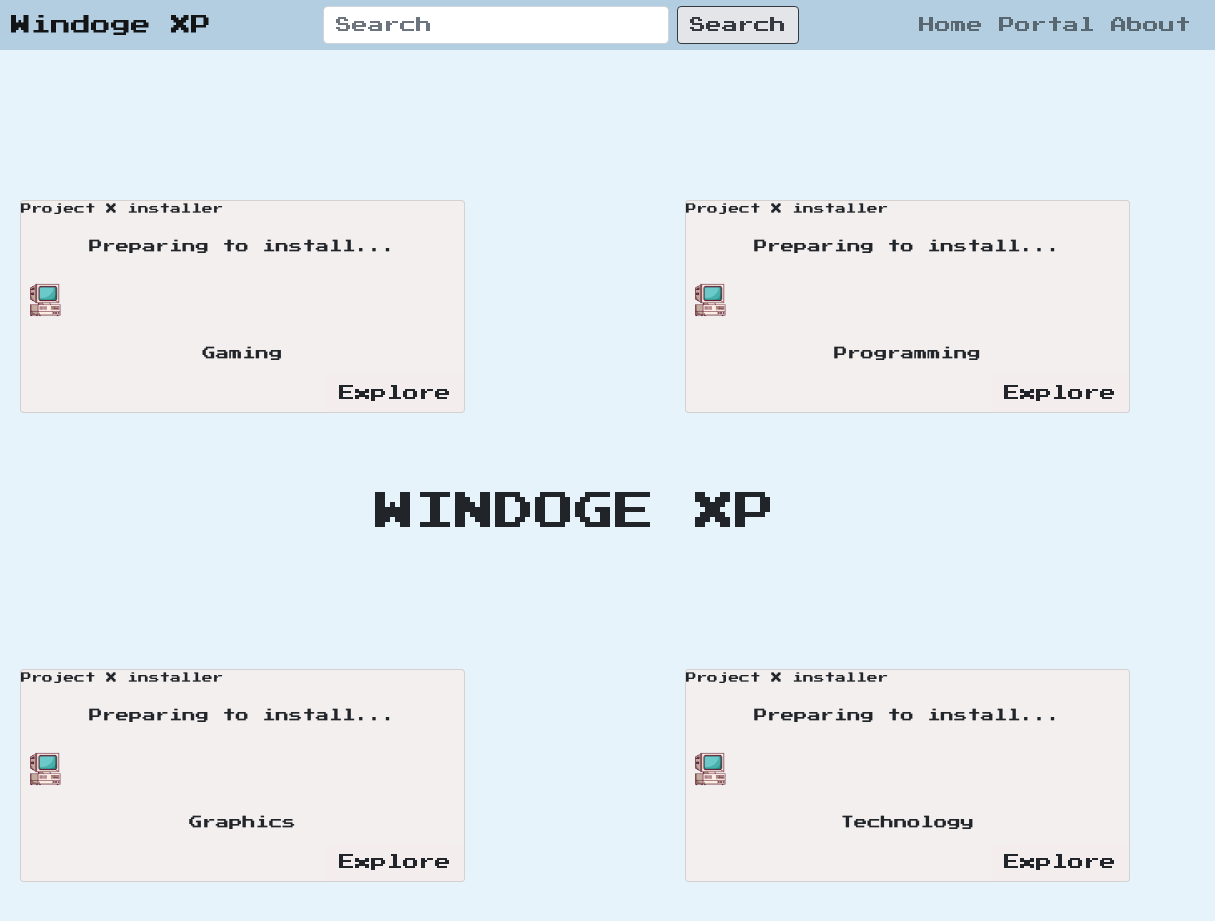
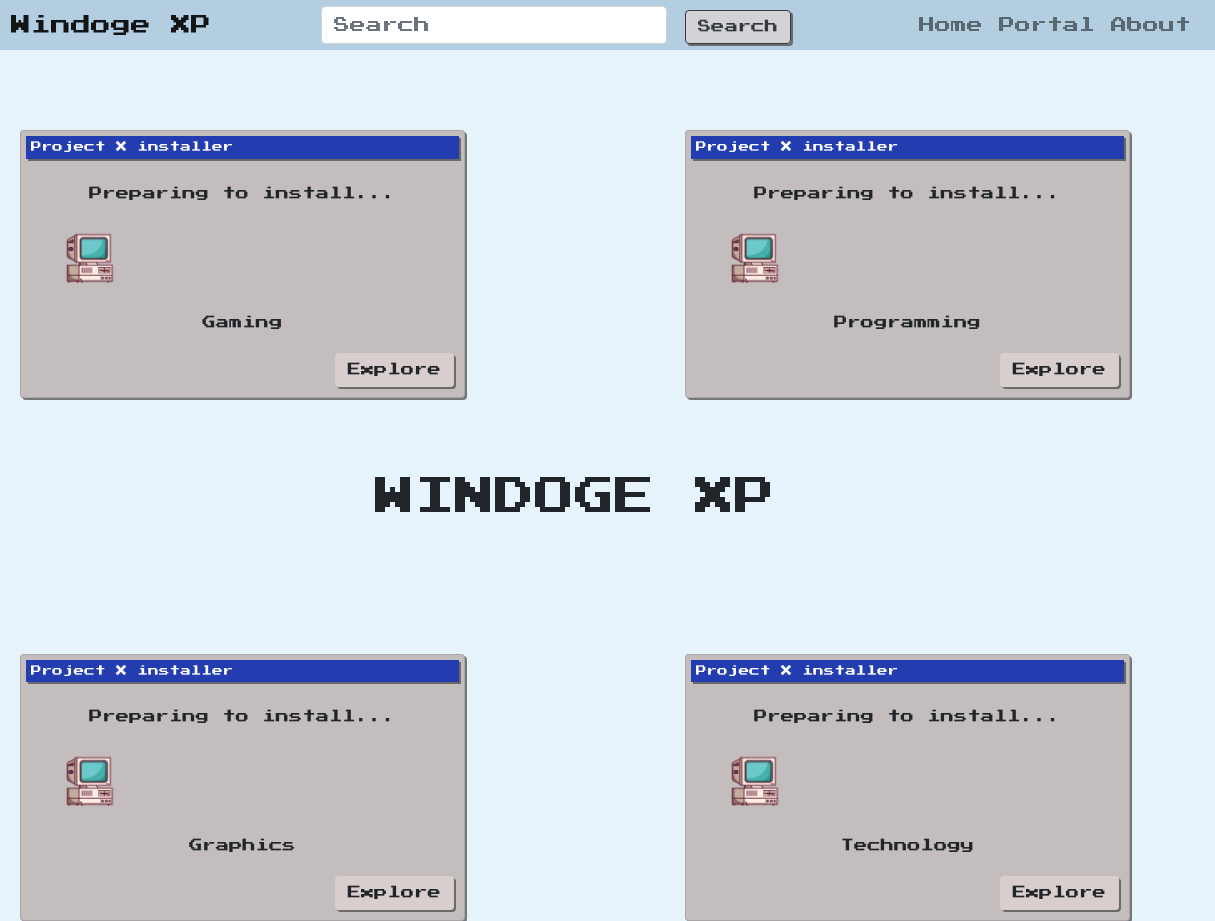
Before and after one commit to SuperBrava/LAP-1-PROJECT-Frontend, a plain HTML site: page index.html in a window 1280 px wide. Shown: the full height of the page, 65-1280 px from the left. Before the commit the page ends 882 px from the top, so only its background shows below. Drawn offline with nearby package versions, Linux system fonts and the light colour scheme.

Commit message:
commit to pull changes

```diff
--- a/index.html
+++ b/index.html
@@ -44,7 +44,8 @@
     <div class="container">
         <div class="row d-flex justify-content-between">
           <div class="col-5">
-            <div class="card">Project X installer
+            <div class="card">
+                <h4>Project X installer</h4>
             <p class="card-text">Preparing to install...</p>
             <img class="card-icon" src="./assets/Better retro comp.png" alt="computer icon">
             <h5 class="card-title">Gaming</h5>
@@ -52,7 +53,8 @@
             </div>
           </div>
           <div class="col-5">
-            <div class="card">Project X installer
+            <div class="card">
+                <h4>Project X installer</h4>
             <p class="card-text">Preparing to install...</p>
             <img class="card-icon" src="./assets/Better retro comp.png" alt="computer icon">
             <h5 class="card-title">Programming</h5>
@@ -66,7 +68,8 @@
       <div class="container2">
         <div class="row d-flex justify-content-between">
           <div class="col-5">
-            <div class="card">Project X installer
+            <div class="card">
+                <h4>Project X installer</h4>
             <p class="card-text">Preparing to install...</p>
             <img class="card-icon" src="./assets/Better retro comp.png" alt="computer icon">
             <h5 class="card-title">Graphics</h5>
@@ -74,7 +77,8 @@
         </div>
           </div>
           <div class="col-5">
-            <div class="card">Project X installer
+            <div class="card">
+                <h4>Project X installer</h4>
             <p class="card-text">Preparing to install...</p>
             <img class="card-icon" src="./assets/Better retro comp.png" alt="computer icon">
             <h5 class="card-title">Technology</h5>
--- a/style.css
+++ b/style.css
@@ -1,8 +1,13 @@
 
 .btn{
-    background-color: rgba(243, 237, 237, 0.753);
+    background-color: rgba(224, 211, 211, 0.753);
     font-family: 'retrofont';
     align-self: flex-end;
+    margin: 10px;
+    font-size: 10pt;
+    box-shadow: 5px 5px 5px 5px rgba(224, 211, 211, 0.753);
+    box-shadow: 2px 2px 0px 0px rgba(80, 78, 78, 0.753);
+
 }
 
 /*need to align the buttons*/
@@ -27,12 +32,13 @@
 }
 
 .card-icon{
-    width: 50px;
+    width: 70px;
     padding: 5px;
+    margin-left: 35px;
 }
 
 .container{
-    padding-top: 150px;
+    padding-top: 80px;
 }
 
 .container2{
@@ -52,10 +58,23 @@ h2{
     margin-left: 150px;
 }
 
+h4{
+    font-size: 8pt;
+    color: white;
+    background-color: #233db1;
+    padding-left: 7px;
+    padding: 5px;
+    margin: 5px;
+    box-shadow: 7px 7px 7px 7px rgba(224, 211, 211, 0.753);
+    box-shadow: 2px 2px 0px 0px rgba(80, 78, 78, 0.753);
+}
+
 .card{
-    background-color: rgb(243, 239, 239);
+    background-color: rgb(196, 189, 189);
     font-family: 'retrofont';
     font-size: 8pt;
+    box-shadow: 5px 5px 5px 5px rgba(224, 211, 211, 0.753);
+    box-shadow: 2px 2px 0px 0px rgba(80, 78, 78, 0.753);
 
 }
 
```
